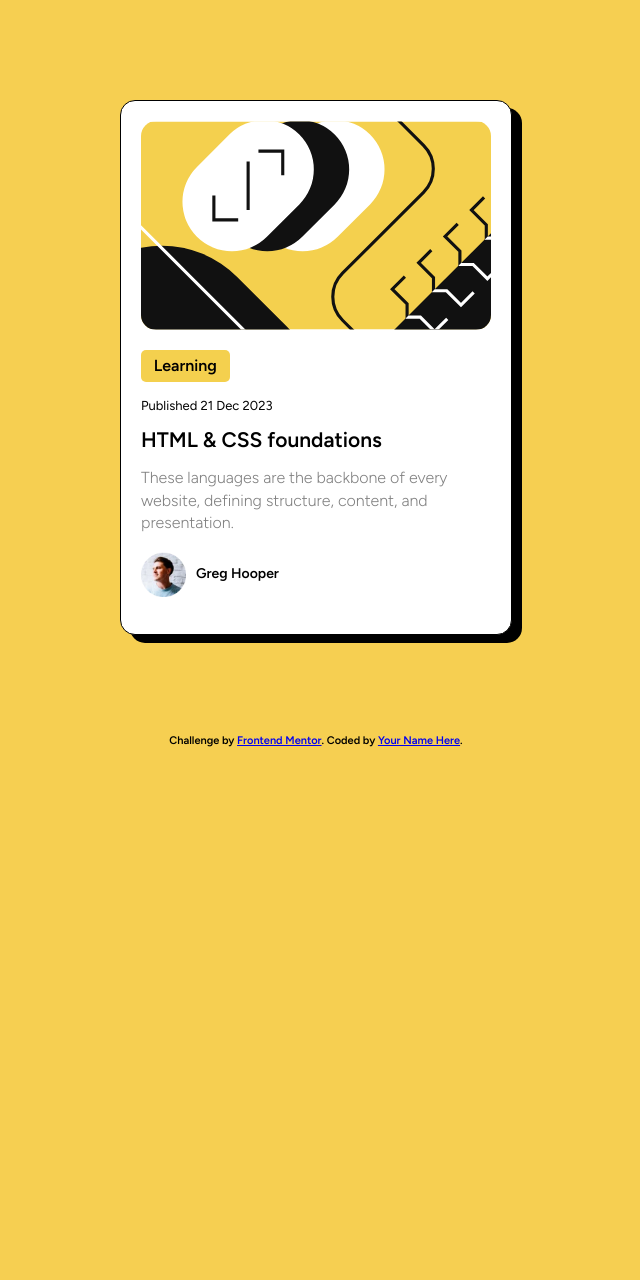
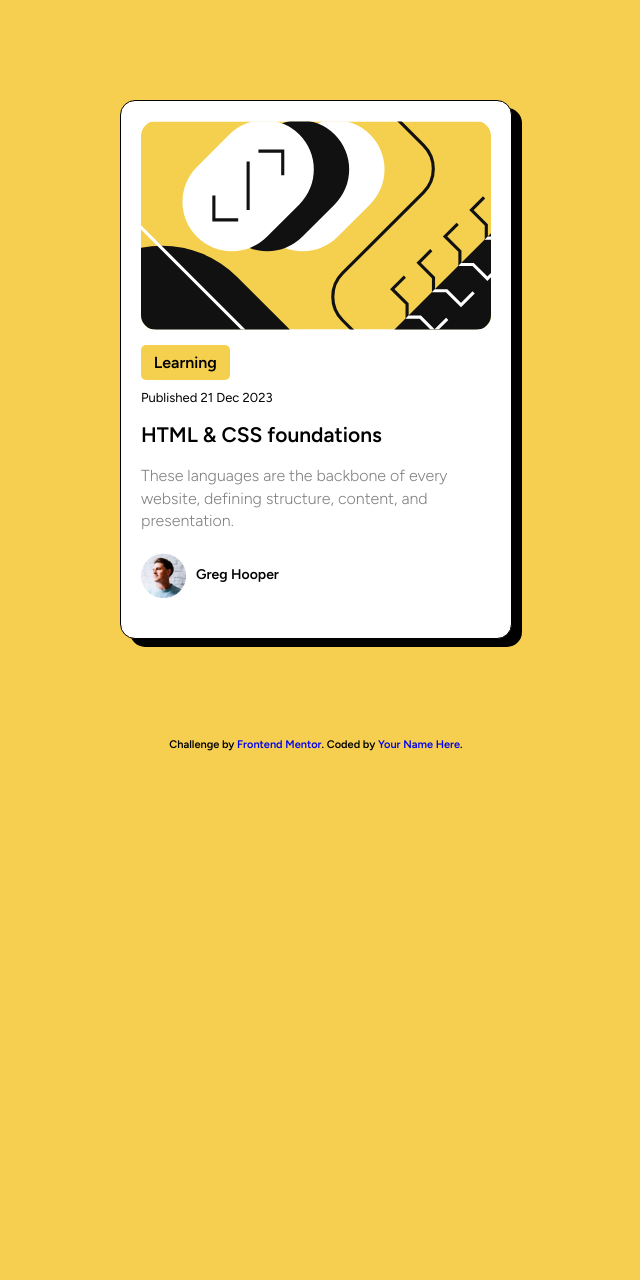
Before and after one commit to MiyaoCat/frontend-mentor-challenges, a PHP site: page / in a window 1280 px wide. Shown: the whole page, without its empty margins (324-964 px from the left). Before the commit the page ends 747 px from the top, so only its background shows below. Run offline with PHP 8.4, Linux system fonts and the light colour scheme.

Commit message:
Added changes from comments

```diff
--- a/blog-preview-card-main/css/meyer-reset.css
+++ b/blog-preview-card-main/css/meyer-reset.css
@@ -47,3 +47,7 @@ table {
 	border-collapse: collapse;
 	border-spacing: 0;
 }
+
+a {
+	text-decoration: none;
+}
--- a/blog-preview-card-main/css/site.css
+++ b/blog-preview-card-main/css/site.css
@@ -3,9 +3,13 @@ body {
 	font-family: Figtree;
 	font-size: clamp(.8em, 16px, 1.2em);
 	font-weight: 600;
-	font-color: hsl(0, 0%, 7%);
 	background-color: hsl(46, 90%, 64%);
+	display: flex;
+	flex-direction: column;
+	align-items: center;
+	min-height: 100vw;
 }
+
 img {
 	display: block;
 	width: 100%;
@@ -26,11 +30,13 @@ img {
 }
 
 .info > * {
-	margin: 17px 0;
+	margin: 20px 0;
 }
+
 .illustration {
 	margin-left: auto;
 	margin-right: auto;
+	margin-bottom: 25px;
 }
 
 .tag {
@@ -39,6 +45,7 @@ img {
 	padding: .5em .8em;
 	border-radius: 5px;
 	background-color: hsl(47, 88%, 63%);
+	color: black;
 }
 
 .publish-date {
--- a/blog-preview-card-main/index.html
+++ b/blog-preview-card-main/index.html
@@ -12,17 +12,18 @@
 </head>
 <body>
 
+  <main>
     <div class='card border'>
-    <div class='illustration'>
+      <div class='illustration' aria-hidden='true'>
         <img src='./assets/images/illustration-article.svg' alt='' class='border'>
       </div>
 
       <div class='info'>
-      <div class='tag'>Learning</div>
+        <a href='#' class='tag'>Learning</a>
 
-      <p class='publish-date'>Published 21 Dec 2023</p>
+        <h3 class='publish-date'>Published 21 Dec 2023</h3>
 
-      <p class='header'>HTML & CSS foundations</p>
+        <h1 class='header'>HTML & CSS foundations</h1>
 
         <p class='intro'>These languages are the backbone of every website, defining structure, content, and presentation.</p>
 
@@ -33,10 +34,12 @@
       </div>
 
     </div>
+  </main>
 
-  <div class="attribution">
+  <footer class="attribution">
     Challenge by <a href="https://www.frontendmentor.io?ref=challenge" target="_blank">Frontend Mentor</a>.
     Coded by <a href="#">Your Name Here</a>.
-  </div>
+  </footer>
+
 </body>
 </html>
```
Lines whose indentation alone changed are shown as unchanged.
